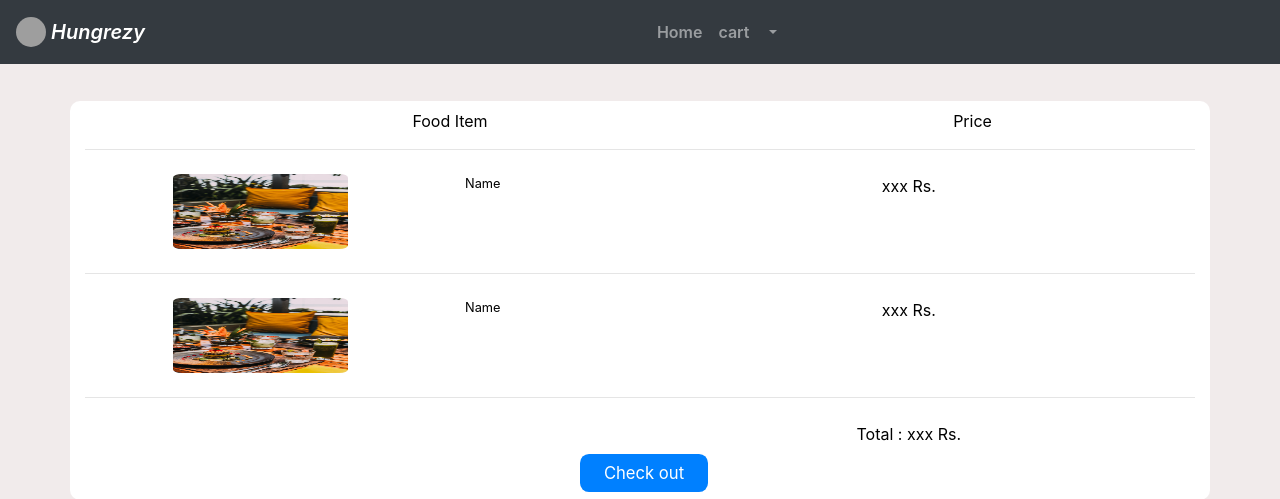
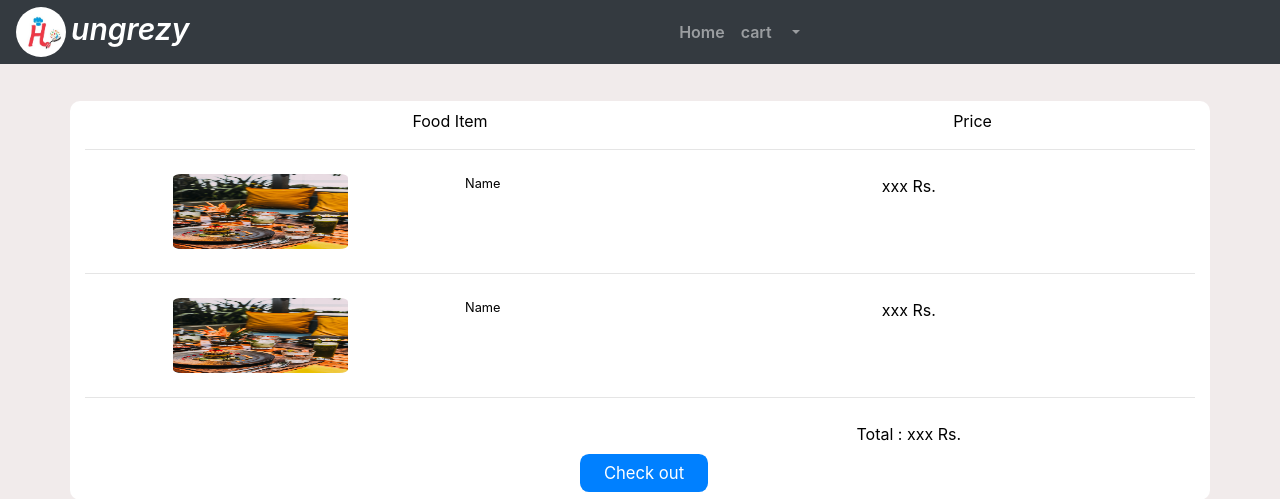
Before and after one commit to sanir456/Hackathon-1, a Flask app: page /cart in a window 1280 px wide. Shown: the top 499 px of the page. Run offline with Flask 2, Linux system fonts and the light colour scheme; some libraries are stand-ins or nearby versions; grey boxes are pictures that could not be loaded.

Commit message:
logo update

```diff
--- a/templates/frame.html
+++ b/templates/frame.html
@@ -38,10 +38,11 @@
       <div class="row">
       <div class="header col-2" style="z-index: 100;">
         <nav class="navbar  fixed-top navbar-expand-lg mb-7  navbar-dark bg-dark" style="height: 5vw;">
-          <a class="navbar-brand" href="home.html">
-            <img src="../static/img/logo.png" width="30" height="30" class="d-inline-block align-top a"  style="border-radius: 50%;" alt="">
-            <i>Hungrezy</i>
-            </a>
+          <div class="navbar-brand" >
+            <span><img src="../static/image/logo.jpg" width="50" height="50" class="d-inline-block align-top a"  style="border-radius: 50%;" alt="">
+            </span>
+            <span class="pt-5"><i style="font-size: 30px;">ungrezy</i></span>
+          </div>
           {% block navbar %}{%endblock%}
         </nav>
         </div>
```
Also changed, not shown: static/image/logo.jpg (added).
